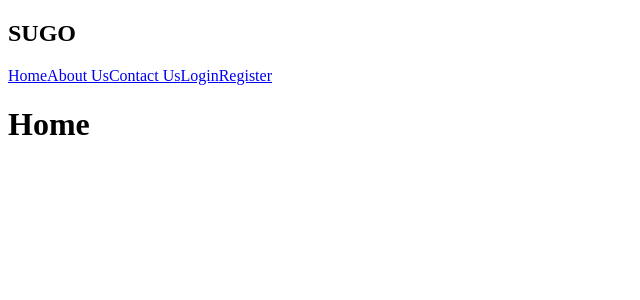
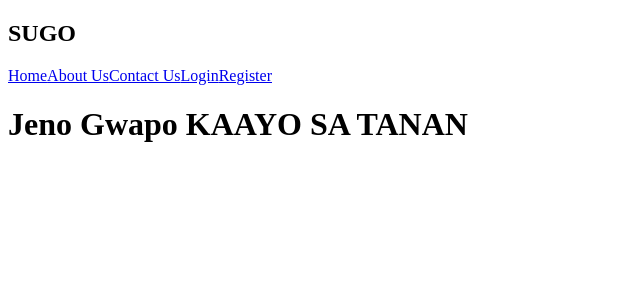
Before and after one commit to rosnuker/Sugo-Frontend, a React (Vite) app: page / in a window 1280 px wide. Shown: the top 300 px of the page, without its empty margins (0-640 px from the left). Built offline with nearby package versions, Linux system fonts and the light colour scheme.

Commit message:
Update Home.jsx

```diff
--- a/src/Pages/Home.jsx
+++ b/src/Pages/Home.jsx
@@ -4,7 +4,7 @@ export default function Home() {
   return (
     <>
       <Grid>
-          <h1>Home</h1>
+          <h1>Jeno Gwapo KAAYO SA TANAN</h1>
       </Grid>
       {console.log('Home')}
     </>
```
